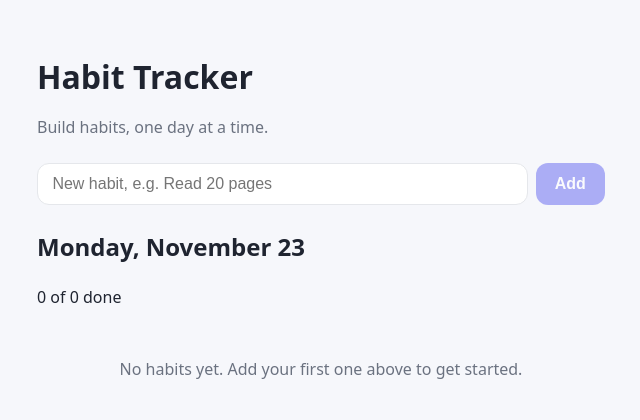
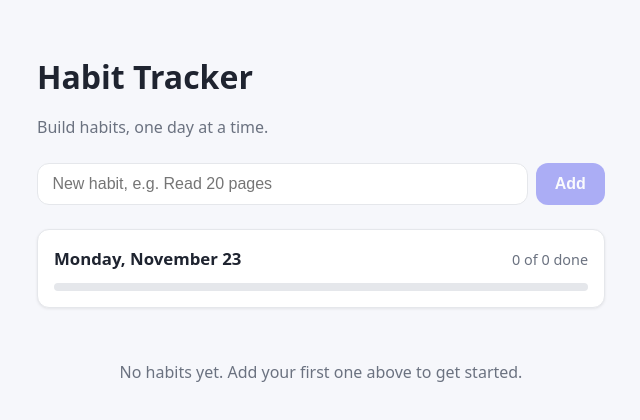
Before and after one commit to syednoorulhassan001/habit-tracker, a React (Vite) app: page / in a window 1280 px wide. Shown: the top 420 px of the page, without its empty margins (319-959 px from the left). Built offline with nearby package versions, Linux system fonts and the light colour scheme.

Commit message:
style: style check-in checkbox, done state and progress bar

```diff
--- a/src/index.css
+++ b/src/index.css
@@ -115,3 +115,64 @@ body {
   color: var(--text-muted);
   padding: 2rem 0;
 }
+
+
+.habit-check {
+  display: flex;
+  align-items: center;
+  gap: 0.75rem;
+  flex: 1;
+  cursor: pointer;
+}
+
+.habit-check input {
+  width: 1.25rem;
+  height: 1.25rem;
+  accent-color: var(--accent);
+  cursor: pointer;
+}
+
+.habit-item.done .habit-name {
+  color: var(--text-muted);
+  text-decoration: line-through;
+}
+
+.daily-summary {
+  margin-bottom: 1.25rem;
+  padding: 1rem;
+  background: var(--surface);
+  border: 1px solid var(--border);
+  border-radius: var(--radius);
+  box-shadow: var(--shadow);
+}
+
+.daily-summary-header {
+  display: flex;
+  align-items: baseline;
+  justify-content: space-between;
+  margin-bottom: 0.75rem;
+}
+
+.daily-summary h2 {
+  margin: 0;
+  font-size: 1.05rem;
+}
+
+.daily-summary-count {
+  color: var(--text-muted);
+  font-size: 0.9rem;
+}
+
+.progress-bar {
+  height: 8px;
+  background: var(--border);
+  border-radius: 999px;
+  overflow: hidden;
+}
+
+.progress-fill {
+  height: 100%;
+  background: var(--success);
+  border-radius: 999px;
+  transition: width 0.3s ease;
+}
```
